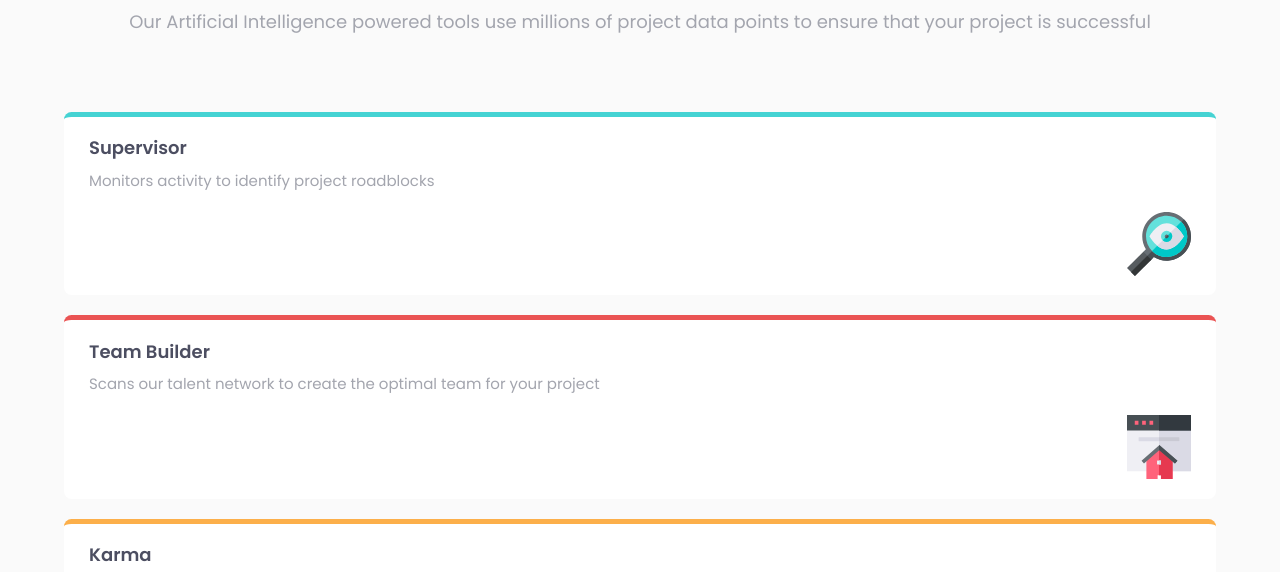
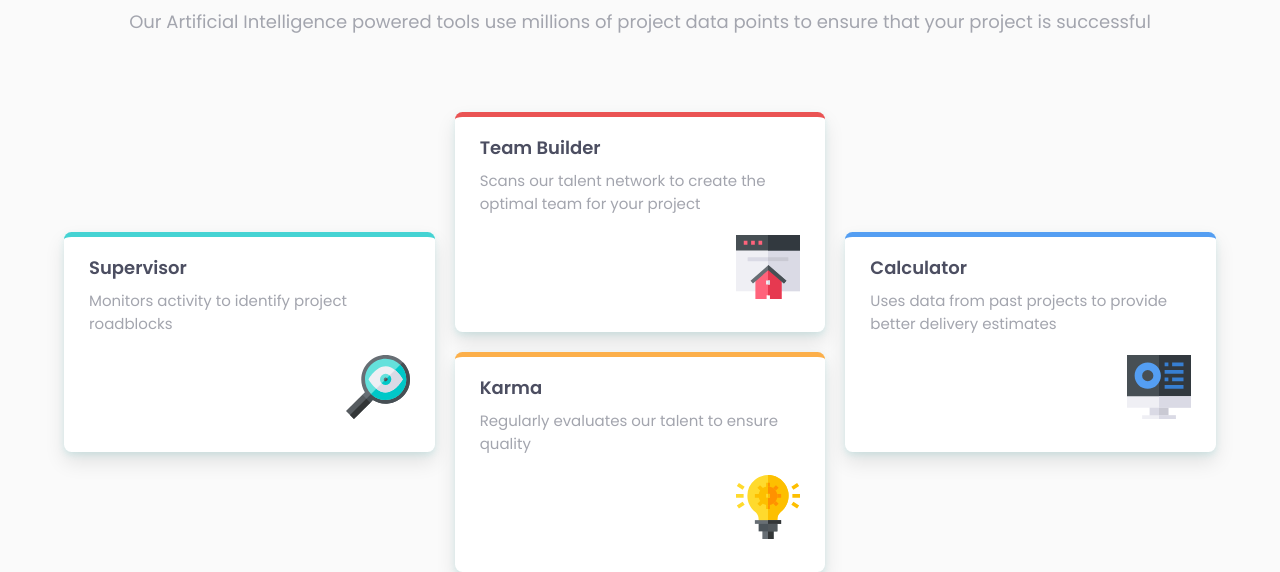
Before and after one commit to Pratik280/four-card-feature-section-master, a plain HTML site: page index.html in a window 1280 px wide. Shown: the part 247-819 px from the top of the page. Drawn offline with Linux system fonts and the light colour scheme.

Commit message:
desktop layout and card layout

```diff
--- a/index.html
+++ b/index.html
@@ -21,7 +21,7 @@
       </header>
 
       <div class="cards-wrapper">
-        <section class="card border-top-cyan">
+        <section class="card border-top-cyan card-superior">
           <h1 class="ff-primary fw-600 ls-1 fs-500 fc-very-dark-blue">Supervisor</h1>
           <p class="ff-primary fw-400 ls-16 fs-400 fc-very-grayish-blue">Monitors activity to identify project roadblocks</p>
           <figure>
@@ -29,7 +29,7 @@
           </figure>
         </section>
 
-        <section class="card border-top-red">
+        <section class="card border-top-red card-team-builder">
           <h1 class="ff-primary fw-600 ls-1 fs-500 fc-very-dark-blue">Team Builder</h1>
           <p class="ff-primary fw-400 ls-16 fs-400 fc-very-grayish-blue">Scans our talent network to create the optimal team for your project</p>
           <figure>
@@ -37,7 +37,7 @@
           </figure>
         </section>
 
-        <section class="card border-top-orange">
+        <section class="card border-top-orange card-karma">
           <h1 class="ff-primary fw-600 ls-1 fs-500 fc-very-dark-blue">Karma</h1>
           <p class="ff-primary fw-400 ls-16 fs-400 fc-very-grayish-blue">Regularly evaluates our talent to ensure quality</p>
           <figure>
@@ -45,7 +45,7 @@
           </figure>
         </section>
 
-        <section class="card border-top-blue">
+        <section class="card border-top-blue card-calculator">
           <h1 class="ff-primary fw-600 ls-1 fs-500 fc-very-dark-blue">Calculator</h1>
           <p class="ff-primary fw-400 ls-16 fs-400 fc-very-grayish-blue">Uses data from past projects to provide better delivery estimates</p>
           <figure>
--- a/styles/default.css
+++ b/styles/default.css
@@ -16,8 +16,8 @@
 
   --ff-primary: 'Poppins', sans-serif;
 
-  --fs-700: clamp(2.5rem, 5vw, 5rem);
-  --fs-500: clamp(1.75rem, 2vw, 1.8rem);
+  --fs-700: clamp(3rem, 5vw, 5rem);
+  --fs-500: clamp(1.65rem, 2vw, 1.8rem);
   --fs-400: clamp(1.3rem, 1.25vw, 1.5rem);
 
   /* scroll-behavior: smooth; */
--- a/styles/style.css
+++ b/styles/style.css
@@ -1,51 +1,12 @@
-/*
-# Front-end Style Guide
-
-## Layout
-
-The designs were created to the following widths:
-
-- Mobile: 375px
-- Desktop: 1440px
-
-## Colors
-
-### Primary
-
-- Red: hsl(0, 78%, 62%)
-- Cyan: hsl(180, 62%, 55%)
-- Orange: hsl(34, 97%, 64%)
-- Blue: hsl(212, 86%, 64%)
-
-### Neutral
-
-- Very Dark Blue: hsl(234, 12%, 34%)
-- Grayish Blue: hsl(229, 6%, 66%)
-- Very Light Gray: hsl(0, 0%, 98%)
-
-## Typography
-
-### Body Copy
-
-- Font size: 15px
-
-### Fonts
-Extra-light 200
-Regular 400
-Semi-bold 600
-- Family: [Poppins](https://fonts.google.com/specimen/Poppins)
-- Weights: 200, 400, 600
-*/
-
 @import "default.css";
 
 header,
 .cards-wrapper {
   margin: 7.5rem 0;
-  @media (min-width: 40em) {
+  @media (min-width: 60em) {
     header,
     .cards-wrapper {
-      margin: 17.5rem 0;
+      margin: 10rem 0;
     }
   }
 }
@@ -58,19 +19,57 @@ header{
 
 header h2{
   margin: 1.5rem 0;
-  @media (min-width: 40em) {
+  @media (min-width: 60em) {
     margin: 4rem 0;
+  }
+}
+
+/* ==== CARD LAYOUT ==== */
+
+/* mobile and tablet */
+.cards-wrapper{
+  display: grid;
+  gap: 2rem;
+  grid-template-columns: repeat(auto-fill, minmax(30rem, 1fr));
+}
+
+/* desktop */
+@media (min-width: 60em){
+  .cards-wrapper{
+    grid-template-rows: repeat(4, 10rem);
+    grid-template-areas:
+      '........ team-builder ..........'
+      'superior team-builder calculator'
+      'superior karma calculator'
+      '........ karma ........';
+  }
+
+  .card-superior{
+    grid-area: superior;
+  }
+
+  .card-team-builder{
+    grid-area: team-builder;
+  }
+
+  .card-karma{
+    grid-area: karma;
+  }
+
+  .card-calculator{
+    grid-area: calculator;
   }
 }
 
 /* ==== CARD STYLING ==== */
 
 .card{
-  min-height: 100%;
-  margin: 2rem 0rem;
   padding: 1.75rem 2.5rem;
   background: hsl(0, 0%, 100%);
   border-radius: 0.75rem;
+  box-shadow: 0 10px 20px 0 var(--clr-cyan);
+  box-shadow: 0 10px 20px 0 rgba(0, 0, 0, 0.1),
+              0 3px 6px 0 rgba(69, 211, 211, 0.15);
 }
 
 .card p{
@@ -100,6 +99,18 @@ figure{
 
 /* ==== FOOTER STYLING ==== */
 
+/* @media (min-width: 60em){ */
+/*   body{ */
+/*     height: 100vh; */
+/*   } */
+/*   main{ */
+/*     max-height: 95vh; */
+/*   } */
+/*   footer{ */
+/*     max-height: 5vh; */
+/*   } */
+/* } */
+
 footer{
   text-align: center;
 }
```
